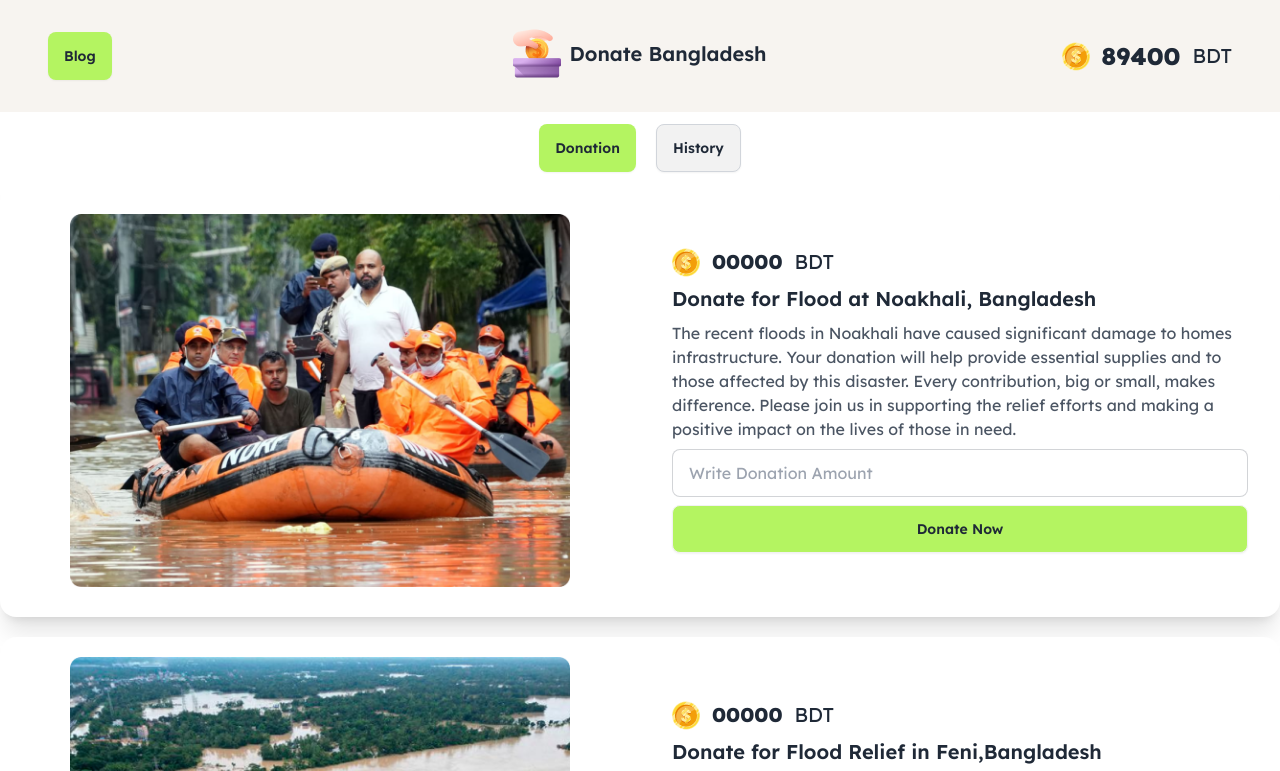
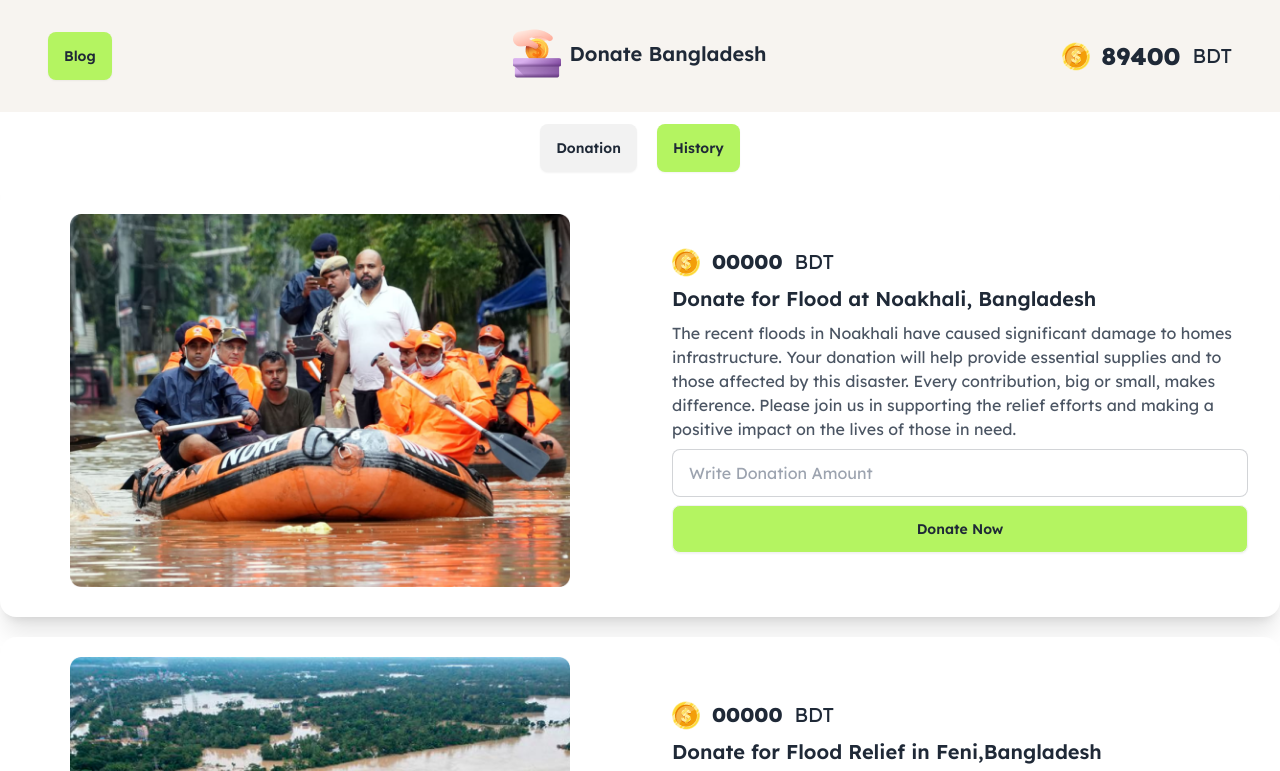
Before and after one commit to sihab-hossain/Flood-Donation, a plain HTML site: page index.html in a window 1280 px wide. Both pictures are taken after a click on the button "History". Shown: the top 771 px of the page. Drawn offline with nearby package versions, Linux system fonts and the light colour scheme.

Commit message:
button swipe add

```diff
--- a/index.html
+++ b/index.html
@@ -48,8 +48,8 @@
     <!-- main buttons -->
     <section class="sticky top-28 z-10 bg-white p-3">
         <div class="flex justify-center space-x-5  ">
-            <button class="btn bg-[#B4F461] border-none">Donation</button>
-            <button class="btn border-gray-300">History</button>
+            <button id="donation-btn" class="btn bg-[#B4F461] border-none">Donation</button>
+            <button id="history-btn" class="btn border-gray-300">History</button>
         </div>
     </section>
     <!-- cards -->
@@ -132,6 +132,7 @@
 
 
     <script src="./js/index.js"></script>
+    <script src="./js/button-swipe.js"></script>
 </body>
 
 </html>
--- /dev/null
+++ b/js/button-swipe.js
@@ -0,0 +1,22 @@
+const donationBtn = document.getElementById('donation-btn');
+const historyBtn = document.getElementById('history-btn');
+
+historyBtn.addEventListener('click', function(){
+    historyBtn.classList.add(
+        "bg-[#B4F461]",
+        "border-none"
+    )
+    donationBtn.classList.remove(
+        "bg-[#B4F461]",
+    )
+})
+
+donationBtn.addEventListener('click', function(){
+    donationBtn.classList.add(
+        "bg-[#B4F461]"
+    )
+    historyBtn.classList.remove(
+        "bg-[#B4F461]",
+        "border-none"
+    )
+})
```
